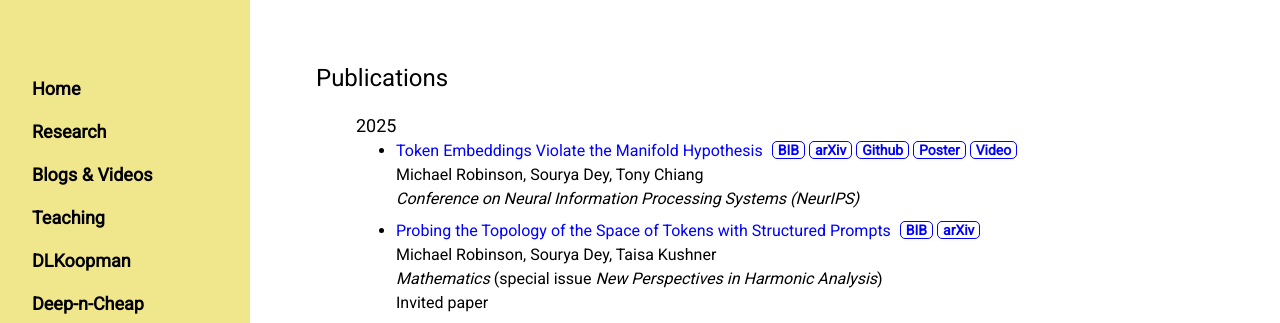
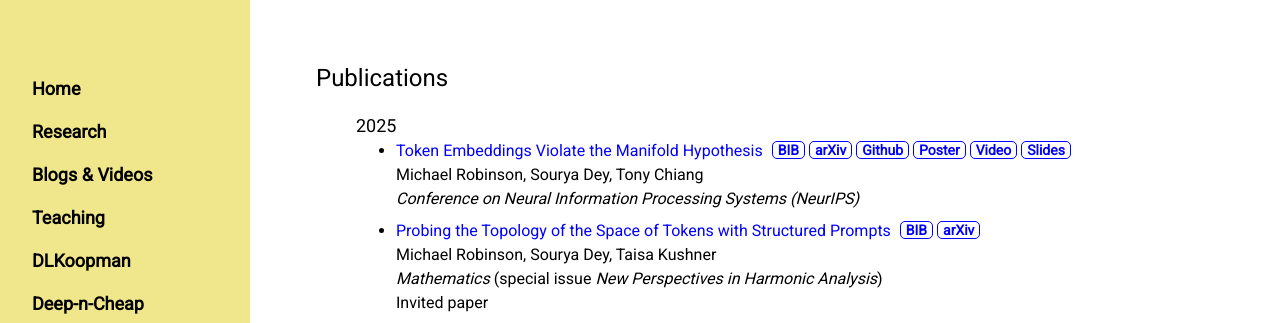
Before and after one commit to souryadey/souryadey.github.io, a Jekyll site: the page built from research/index.html, in a window 1280 px wide and 900 px high. Shown: the top 323 px of the window. Built offline with Jekyll 4.4.1, drawn with Linux system fonts in a browser that asks for light colours.

Commit message:
add neurips slides

```diff
--- a/research/index.html
+++ b/research/index.html
@@ -25,7 +25,8 @@ h5 {
 				<a class="pub" href="https://arxiv.org/abs/2504.01002" target="_blank">arXiv</a>
 				<a class="pub" href="https://github.com/kb1dds/stratified_estimator" target="_blank">Github</a>
 				<a class="pub" href="/research/material/SouryaDey_NeurIPS2025_Poster.pdf" target="_blank">Poster</a>
-				<a class="pub" href="https://neurips.cc/virtual/2025/loc/san-diego/poster/116817" target="_blank">Video</a><br>
+				<a class="pub" href="https://neurips.cc/virtual/2025/loc/san-diego/poster/116817" target="_blank">Video</a>
+				<a class="pub" href="/research/material/MichaelRobinson_etal_NeurIPS2025_Presentation.pdf" target="_blank">Slides</a><br>
     			Michael Robinson, Sourya Dey, Tony Chiang<br>
     			<i>Conference on Neural Information Processing Systems (NeurIPS)</i>
     		</li>
```
Also changed, not shown: 1 other file.
